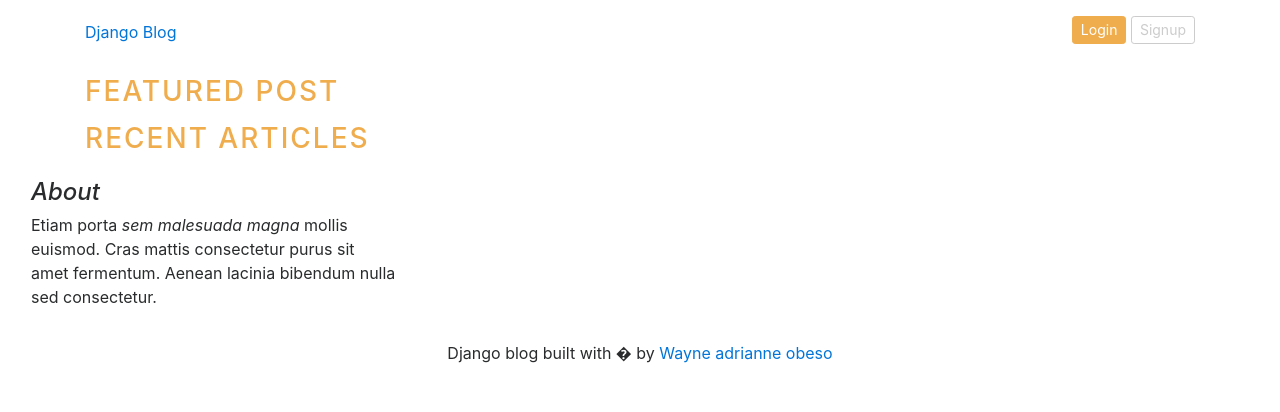
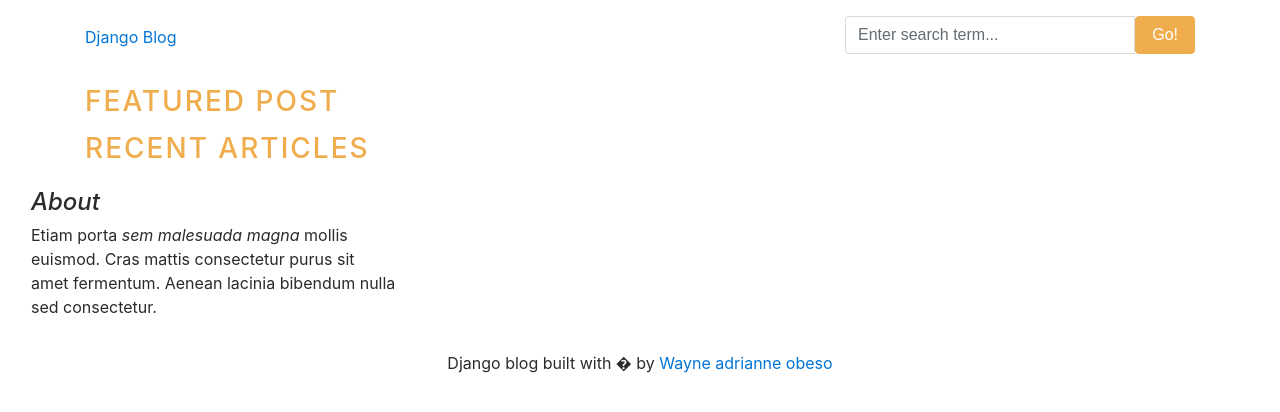
Before and after one commit to pncoder29/django-blog, a Django app: page / in a window 1280 px wide; the page is wider, and only the part inside the window is pictured. Shown: the top 412 px of that part. Run offline with Django 5.2, Linux system fonts and the light colour scheme; data that the repository does not hold is empty.

Commit message:
search features functionality with Q objects

```diff
--- a/blog_main/urls.py
+++ b/blog_main/urls.py
@@ -35,4 +35,7 @@ urlpatterns = [
 
     #this path for slug urls
     path("<slug:slug>/", blogsview.blogs, name="blogs"),
+
+    #search endpoint
+    path("blogs_app/search", blogsview.search, name="search"),
 ]+ static(settings.MEDIA_URL, document_root=settings.MEDIA_ROOT)
--- a/templates/base.html
+++ b/templates/base.html
@@ -18,6 +18,15 @@
           <div class="col-8 pt-1">
             <a class="blog-header-logo text-dark" href="/">Django Blog</a>
           </div>
+          <div class="col-4">
+            <form action="{% url 'search' %}" method="GET">
+              <div class="input-group">
+                <input class="form-control" type="text" name="keyword" placeholder="Enter search term..." aria-label="Enter search term..." aria-describedby="button-search" />
+                <button type="submit" class="btn btn-warning" id="button-search" type="button">Go!</button>
+            </div>
+            </form>
+          </div>
+
           <div class="col-4 d-flex justify-content-end align-items-center">
             <a class="btn btn-sm btn-warning" href="#">Login</a> &nbsp;
             <a class="btn btn-sm btn-outline-secondary" href="#">Signup</a>
```
Also changed, not shown: blogs_app/views.py (+10 -0 lines), templates/search.html (added, +7 -0 lines).
